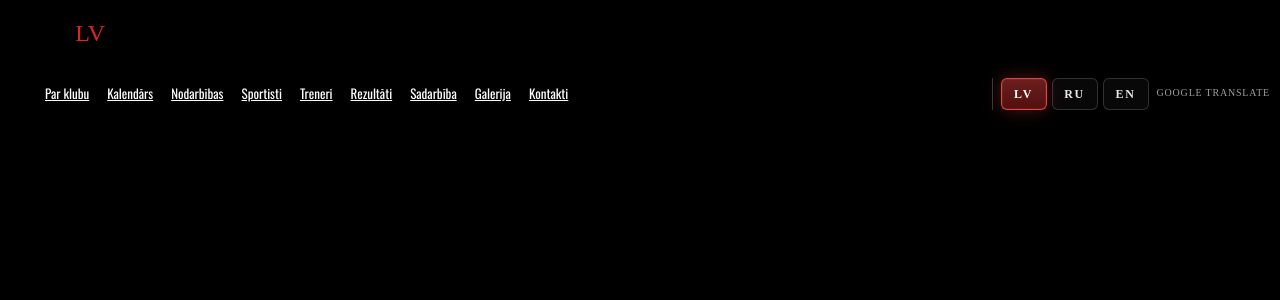
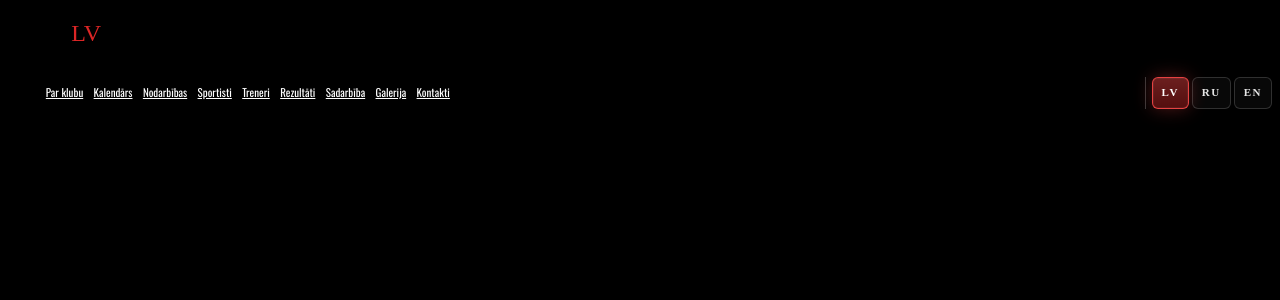
Before and after one commit to Aleksandrgetm/Ippon_site, a PHP site: page /foto-galerija.html in a window 1280 px wide. Shown: the top 300 px of the page. Run offline with PHP 8.4, Linux system fonts and the light colour scheme; some libraries are stand-ins or nearby versions; some web fonts are replaced.

Commit message:
исправил навигацию отображение

```diff
--- a/assets/site-responsive.css
+++ b/assets/site-responsive.css
@@ -501,66 +501,158 @@ body {
   top: 0 !important;
 }
 
-/* Bring main navigation closer to logo (desktop only) */
-@media (min-width: 1025px) {
+/* Keep desktop navigation on a single line on narrower laptop screens */
+@media (min-width: 1025px) and (max-width: 1440px) {
   .elementor-location-header .elementor-element-4534216 {
     justify-content: flex-start !important;
-    gap: 14px !important;
+    flex-wrap: nowrap !important;
+    gap: clamp(6px, 0.8vw, 18px) !important;
+    padding-left: clamp(0px, 0.3vw, 6px) !important;
+    padding-right: clamp(8px, 0.9vw, 18px) !important;
+    overflow: visible !important;
+  }
+
+  .elementor-location-header .elementor-element-e48e2a2 {
+    flex: 0 1 auto !important;
+    min-width: 0 !important;
+    margin-right: clamp(6px, 0.7vw, 18px) !important;
+    justify-content: flex-start !important;
   }
 
   .elementor-location-header .elementor-element-f058eba {
     margin-left: 0 !important;
-    flex: 0 1 auto !important;
+    flex: 1 1 auto !important;
     justify-content: flex-start !important;
     width: auto !important;
     min-width: 0 !important;
   }
 
-  .elementor-location-header .elementor-element-ad27a2f {
+  .elementor-location-header .elementor-element-ad27a2f,
+  .elementor-location-header .elementor-element-ad27a2f .elementor-nav-menu--main {
     width: auto !important;
-    flex: 0 1 auto !important;
-    margin-left: 0 !important;
+    flex: 1 1 auto !important;
+    min-width: 0 !important;
+    overflow: visible !important;
   }
 
-  .elementor-location-header .elementor-element-ad27a2f .elementor-nav-menu--main {
-    justify-content: flex-start !important;
-  }
-
-  .elementor-location-header .elementor-element-ad27a2f .elementor-nav-menu {
-    justify-content: flex-start !important;
-    margin-left: 0 !important;
-  }
-
-  .elementor-location-header .elementor-element-ad27a2f.elementor-nav-menu__align-center .elementor-nav-menu {
-    justify-content: flex-start !important;
-  }
-
-  .elementor-location-header .elementor-element-ad27a2f .elementor-nav-menu--main {
+  .elementor-location-header .elementor-element-ad27a2f .elementor-nav-menu--main,
+  .elementor-location-header .elementor-element-ad27a2f .elementor-nav-menu,
+  .elementor-location-header .elementor-nav-menu {
     display: flex !important;
     align-items: center !important;
+    justify-content: flex-start !important;
+    flex-wrap: nowrap !important;
+    gap: clamp(4px, 0.5vw, 12px) !important;
+    min-width: 0 !important;
+    white-space: nowrap !important;
   }
 
   .elementor-location-header .elementor-element-ad27a2f .elementor-nav-menu--main > .elementor-nav-menu {
     flex: 1 1 auto !important;
+    min-width: 0 !important;
+  }
+
+  .elementor-location-header .elementor-nav-menu > li {
+    flex: 0 0 auto !important;
+    margin: 0 !important;
+    white-space: nowrap !important;
+  }
+
+  .elementor-location-header .elementor-nav-menu > li > .elementor-item {
+    font-size: clamp(12px, 0.74vw, 15px) !important;
+    padding-left: clamp(1px, 0.2vw, 5px) !important;
+    padding-right: clamp(1px, 0.2vw, 5px) !important;
+    white-space: nowrap !important;
+  }
+
+  .ippon-lang-host {
+    flex: 0 0 auto !important;
+    margin-left: clamp(6px, 0.7vw, 14px) !important;
+  }
+
+  .ippon-lang-switcher {
+    display: inline-flex !important;
+    gap: clamp(3px, 0.35vw, 6px) !important;
+    padding-left: clamp(6px, 0.55vw, 10px) !important;
+  }
+
+  .ippon-lang-btn {
+    min-width: clamp(34px, 2.2vw, 40px) !important;
+    padding: 0 clamp(8px, 0.7vw, 10px) !important;
+    font-size: clamp(11px, 0.7vw, 12px) !important;
+  }
+
+  .ippon-lang-note {
+    margin-left: clamp(4px, 0.4vw, 8px) !important;
+    font-size: clamp(8px, 0.5vw, 10px) !important;
+    white-space: nowrap !important;
+  }
+
+  .elementor-location-header .elementor-nav-menu .menu-item-has-children {
+    position: relative !important;
+  }
+
+  .elementor-location-header .elementor-nav-menu .menu-item-has-children > .sub-menu {
+    position: absolute !important;
+    z-index: 9999 !important;
+  }
+}
+
+@media (min-width: 1025px) and (max-width: 1280px) {
+  .elementor-location-header .elementor-element-4534216 {
+    gap: clamp(4px, 0.55vw, 10px) !important;
+    padding-right: 8px !important;
+  }
+
+  .elementor-location-header .elementor-element-e48e2a2 {
+    margin-right: clamp(4px, 0.45vw, 10px) !important;
+    transform: translateX(-8px);
+  }
+
+  .elementor-location-header .elementor-nav-menu--main,
+  .elementor-location-header .elementor-nav-menu {
+    gap: clamp(3px, 0.35vw, 8px) !important;
+  }
+
+  .elementor-location-header .elementor-nav-menu > li > .elementor-item {
+    font-size: clamp(11px, 0.68vw, 13px) !important;
+    padding-left: 2px !important;
+    padding-right: 2px !important;
+  }
+
+  .ippon-lang-host {
+    margin-left: clamp(4px, 0.35vw, 8px) !important;
+  }
+
+  .ippon-lang-switcher {
+    gap: 3px !important;
+    padding-left: 6px !important;
+  }
+
+  .ippon-lang-note {
+    display: none !important;
   }
 }
 
 @media (min-width: 1025px) and (max-width: 1366px) {
-  .elementor-location-header .elementor-element-4534216 { padding-left: 0 !important; padding-right: 10px !important; gap: 8px !important; overflow: visible !important; }
-  .elementor-location-header .elementor-element-e48e2a2 img { max-height: 40px !important; width: auto !important; }
-  .elementor-location-header .elementor-element-f058eba,
-  .elementor-location-header .elementor-element-ad27a2f,
-  .elementor-location-header .elementor-element-ad27a2f .elementor-nav-menu--main { min-width: 0 !important; overflow: visible !important; }
-  .elementor-location-header .elementor-element-ad27a2f .elementor-nav-menu--main,
-  .elementor-location-header .elementor-element-ad27a2f .elementor-nav-menu,
-  .elementor-location-header .elementor-nav-menu { display: flex !important; flex-wrap: nowrap !important; align-items: center !important; gap: 8px !important; }
-  .elementor-location-header .elementor-nav-menu > li { margin: 0 5px !important; white-space: nowrap !important; flex: 0 0 auto !important; font-size: 13px !important; }
-  .elementor-location-header .elementor-nav-menu > li > .elementor-item { font-size: 13px !important; white-space: nowrap !important; padding-left: 0 !important; padding-right: 0 !important; }
-  .ippon-lang-switcher { display: flex !important; gap: 5px !important; padding-left: 8px !important; }
-  .ippon-lang-switcher button,
-  .ippon-lang-switcher a { padding: 4px 8px !important; font-size: 12px !important; white-space: nowrap !important; }
-  .elementor-location-header .elementor-nav-menu .menu-item-has-children { position: relative !important; }
-  .elementor-location-header .elementor-nav-menu .menu-item-has-children > .sub-menu { position: absolute !important; z-index: 9999 !important; }
+  .elementor-location-header .elementor-element-4534216 {
+    gap: clamp(4px, 0.45vw, 9px) !important;
+  }
+
+  .elementor-location-header .elementor-nav-menu--main,
+  .elementor-location-header .elementor-nav-menu {
+    gap: clamp(3px, 0.32vw, 7px) !important;
+  }
+
+  .elementor-location-header .elementor-nav-menu > li > .elementor-item {
+    font-size: clamp(11px, 0.66vw, 13px) !important;
+    padding-left: 2px !important;
+    padding-right: 2px !important;
+  }
+
+  .ippon-lang-note {
+    display: none !important;
+  }
 }
 
 .ippon-lang-switcher {
```
